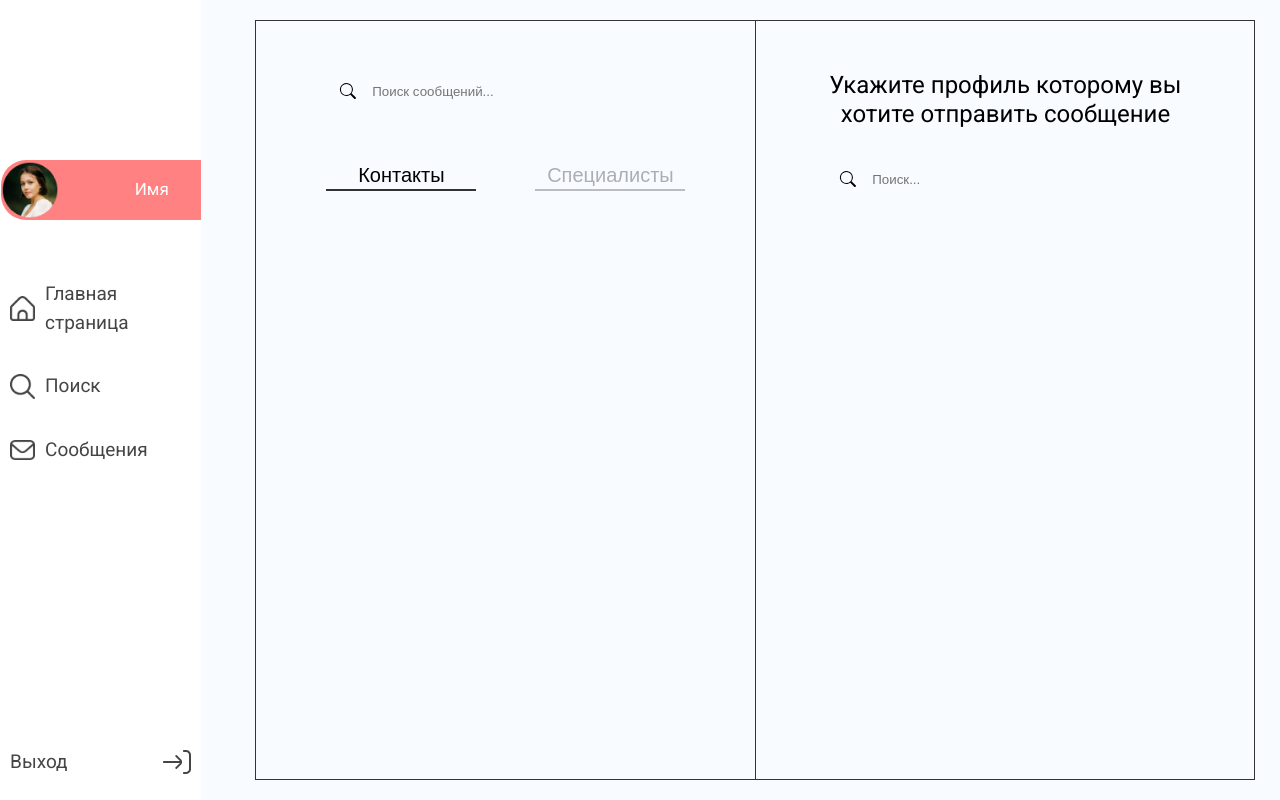
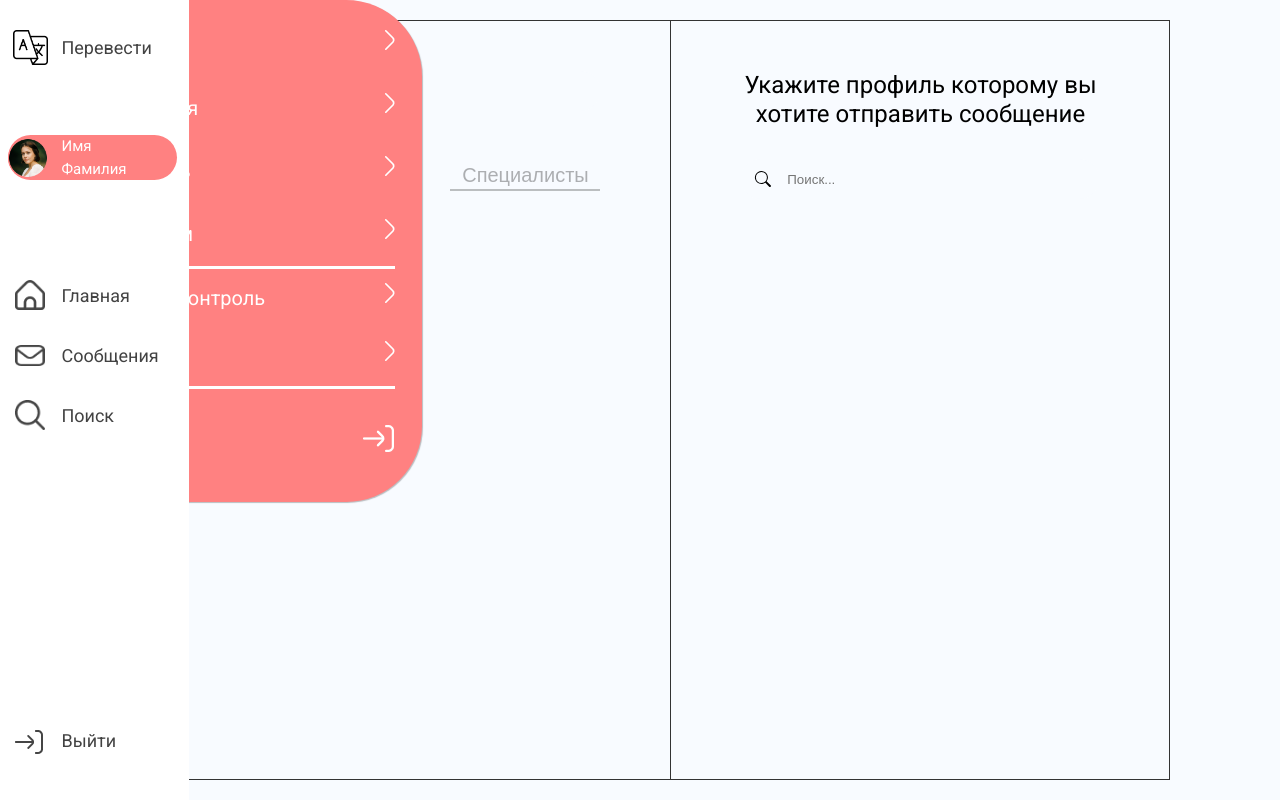
Before and after one commit to EaleksS/nextjs-project, a Next.js app: page /message in a window 1280 px wide. Built offline with nearby package versions, Linux system fonts and the light colour scheme.

Commit message:
Навбар

```diff
--- a/src/Components/MainPage/Carucel/Carucel.module.scss
+++ b/src/Components/MainPage/Carucel/Carucel.module.scss
@@ -1,5 +1,5 @@
 .container {
-  width: 920px;
+  width: 70%;
   height: 80px;
   display: flex;
   background-color: #f8fbff;
@@ -14,7 +14,7 @@
 }
 
 .arrow_cont {
-  width: 920px;
+  width: 70%;
   height: 80px;
   display: flex;
   justify-content: space-between;
--- a/src/Components/MainPage/Header/Header.module.scss
+++ b/src/Components/MainPage/Header/Header.module.scss
@@ -18,6 +18,7 @@
 
 .settings_container {
   height: 5%;
+  z-index: 1;
   width: 29px;
   display: flex;
   flex-direction: column;
--- a/src/Components/MainPage/OptionsForUser/OptionsForUser.tsx
+++ b/src/Components/MainPage/OptionsForUser/OptionsForUser.tsx
@@ -8,7 +8,6 @@ import { AnimatePresence, motion } from "framer-motion";
 
 type Props = {
   menu: boolean;
-  className: ReactNode;
 };
 
 const OptionsForUser = (props: Props) => {
@@ -22,7 +21,7 @@ const OptionsForUser = (props: Props) => {
             animate={{ x: 0, opacity: 1 }}
             exit={{ x: -20, opacity: 0 }}
             transition={{ duration: 0.5 }}
-            className={`${styles.navbar_container} ${props.className}`}
+            className={`${styles.navbar_container}`}
           >
             <div className={styles.top_container}>
               <div>
--- a/src/Components/MainPage/SettingsProfile/SettingsProfile.module.scss
+++ b/src/Components/MainPage/SettingsProfile/SettingsProfile.module.scss
@@ -1,5 +1,9 @@
 .settings_container {
   width: 20%;
+  position: fixed;
+  top: 0;
+  right: 0;
   height: 90vh;
   background-color: red;
+  margin-top: 90px;
 }
--- a/src/Components/NavBar/NavBar.module.scss
+++ b/src/Components/NavBar/NavBar.module.scss
@@ -1,24 +1,147 @@
 .navbar_container {
-  width: 22%;
+  width: 5%;
   height: 100vh;
+  display: flex;
+  flex-direction: column;
+  align-items: center;
 }
 
-.find_container {
-  width: 100%;
-  height: 90px;
-  margin-top: 5px;
-  display: flex;
-  justify-content: flex-end;
+.translate_container {
+  margin-top: 30px;
+  cursor: pointer;
 }
 
-.img {
-  width: 74px;
-  height: 72px;
+.line {
+  width: 4.2%;
+  opacity: 0;
+  height: 45px;
+  position: absolute;
+  background-color: #ff8181;
+  border-radius: 25px 0 0 25px;
 }
 
-.navbar_container_content {
-  width: 87%;
-  margin-top: 160px;
+.profile_container {
+  margin-left: 10px;
+  display: flex;
+  align-items: center;
+  margin-top: 70px;
+  width: 90%;
+  height: 45px;
+  img {
+    z-index: 11;
+  }
+}
+
+.nav_container {
+  margin-top: 100px;
+  height: 150px;
+  display: flex;
+  flex-direction: column;
+  justify-content: space-between;
+  .home_img {
+    width: 30px;
+    height: 30px;
+  }
+  .find_img {
+    width: 30px;
+    height: 30px;
+  }
+  .message_img {
+    width: 30px;
+    height: 21px;
+  }
+}
+
+.exit_container {
+  margin-top: 300px;
+}
+
+.navbar_infos_container {
+  width: 0%;
+  height: 100vh;
+  position: absolute;
+  background-color: rgb(255, 255, 255);
+  margin-left: 4.8%;
+  z-index: 13131;
+  // background-color: blue;
+}
+
+.translate_cont {
+  margin-top: 30px;
+  height: 35px;
+  display: flex;
+  align-items: center;
+  color: rgb(66, 66, 66);
+  font-size: 18px;
+  font-weight: 500;
+  opacity: 0;
+}
+
+.profile_cont {
+  opacity: 0;
+  background-color: #ff8181;
+  border-radius: 0 25px 25px 0;
+  height: 45px;
+  width: 90%;
+  cursor: pointer;
+  margin-top: 70px;
+  display: flex;
+  flex-direction: column;
+  justify-content: center;
+  p {
+    color: rgb(255, 255, 255);
+    font-size: 15px;
+    font-weight: 500;
+  }
+}
+
+.nav_cont {
+  opacity: 0;
+  margin-top: 100px;
+  height: 150px;
+  display: flex;
+  flex-direction: column;
+  justify-content: space-between;
+  .home {
+    height: 30px;
+    color: rgb(66, 66, 66);
+    font-size: 18px;
+    font-weight: 500;
+    display: flex;
+    align-items: center;
+  }
+  .find {
+    height: 30px;
+    color: rgb(66, 66, 66);
+    font-size: 18px;
+    font-weight: 500;
+    display: flex;
+    align-items: center;
+  }
+  .message {
+    height: 21px;
+    color: rgb(66, 66, 66);
+    font-size: 18px;
+    font-weight: 500;
+    display: flex;
+    align-items: center;
+  }
+}
+
+.exit_cont {
+  opacity: 0;
+  margin-top: 300px;
+  display: flex;
+  height: 20px;
+  align-items: center;
+  color: rgb(66, 66, 66);
+  font-size: 18px;
+  font-weight: 500;
+}
+
+.exit_img {
+  display: flex;
+  align-items: center;
 }
 
 .mobile_nav {
@@ -60,87 +183,3 @@
     }
   }
 }
-
-.profile {
-  display: flex;
-  width: 100%;
-  margin-bottom: 10px;
-  justify-content: flex-end;
-  .profile_container {
-    width: 200px;
-    display: flex;
-    cursor: pointer;
-    justify-content: space-between;
-    align-items: center;
-    border-radius: 25px 0 0 25px;
-    height: 60px;
-    background-color: #ff8181;
-    img {
-      height: 58px;
-      width: 58px;
-    }
-    .profile_name {
-      display: flex;
-      color: white;
-      flex-direction: column;
-      justify-content: center;
-      font-weight: 400;
-      font-size: 17px;
-      margin-right: 32px;
-      align-items: center;
-    }
-  }
-}
-
-.navigation_container {
-  align-items: center;
-  display: flex;
-  margin-top: 30%;
-  height: 62vh;
-  flex-direction: column;
-  justify-content: space-between;
-}
-
-.cont_nav {
-  width: 90%;
-  display: flex;
-  height: 23vh;
-  flex-direction: column;
-  justify-content: space-between;
-}
-
-.go_out_cont {
-  width: 90%;
-  display: flex;
-  font-size: 19px;
-  color: #454545;
-  cursor: pointer;
-  justify-content: space-between;
-}
-
-.content_nav {
-  display: flex;
-  p {
-    text-decoration: none;
-  }
-  align-items: center;
-  font-size: 19px;
-  cursor: pointer;
-  color: #454545;
-  img {
-    margin-right: 10px;
-  }
-}
-
-.go_out_img {
-  display: flex;
-  align-items: center;
-}
-
-.line {
-  width: 100%;
-  height: 60px;
-  z-index: 1;
-  margin-top: 160px;
-  background-color: #ff8181;
-}
--- a/src/Components/NavBar/NavBar.tsx
+++ b/src/Components/NavBar/NavBar.tsx
@@ -6,6 +6,7 @@ import find from "../../Assets/images/find.png";
 import message from "../../Assets/images/message.png";
 import arrow from "../../Assets/images/go out/arrow.png";
 import door from "../../Assets/images/go out/door.png";
+import translateImg from "../../Assets/images/translate.png";
 import Link from "next/link";
 import { AnimatePresence, motion } from "framer-motion";
 
@@ -32,83 +33,113 @@ const NavBar = (props: Props) => {
           </div>
         </div>
       </div>
-      <div className={styles.navbar_container}>
-        <div style={{ width: "100%", display: "flex" }}>
-          <div className={styles.navbar_container_content}>
-            <div className={styles.profile}>
       <div
-                className={styles.profile_container}
-                onClick={() => {
-                  setMenu(!menu);
+        className={styles.navbar_container}
+        onMouseEnter={() => {
+          setMenu(true);
         }}
       >
-                <Image src={profileImg} alt="" />
-                <div className={styles.profile_name}>
-                  <p>Имя</p>
+        <div className={styles.translate_container}>
+          <Image
+            src={translateImg}
+            alt=""
+            style={{ width: "35px", height: "35px" }}
+          />
         </div>
-              </div>
+        <div className={styles.profile_container}>
+          {menu && (
+            <AnimatePresence>
+              <motion.div
+                animate={{
+                  transition: { delay: 1, duration: 0.3 },
+                  opacity: 1,
+                }}
+                className={styles.line}
+              />
+            </AnimatePresence>
+          )}
+          <Image
+            src={profileImg}
+            alt=""
+            style={{ width: "40px", height: "40px" }}
+          />
         </div>
         <div className={styles.navigation_container}>
-              <div className={styles.cont_nav}>
-                <Link href="/" style={{ textDecoration: "none" }}>
-                  <div className={styles.content_nav}>
-                    <Image
-                      src={home}
-                      alt=""
-                      style={{ width: "25px", height: "25px" }}
-                    />
-                    Главная страница
+          <div className={styles.nav_container}>
+            <Image src={home} alt="" className={styles.home_img} />
+            <Image src={message} alt="" className={styles.message_img} />
+            <Image src={find} alt="" className={styles.find_img} />
           </div>
-                </Link>
-                <div className={styles.content_nav}>
-                  <Image
-                    src={find}
-                    alt=""
-                    style={{ width: "25px", height: "25px" }}
-                  />
-                  Поиск
-                </div>
-                <Link href="/message" style={{ textDecoration: "none" }}>
-                  <div className={styles.content_nav}>
-                    <Image
-                      src={message}
-                      alt=""
-                      style={{ width: "25px", height: "20px" }}
-                    />
-                    <p>Сообщения</p>
-                  </div>
-                </Link>
-              </div>
-              <div className={styles.go_out_cont}>
-                Выход
-                <div className={styles.go_out_img}>
+          <div className={styles.exit_container}>
+            <div className={styles.exit_img}>
               <Image src={arrow} alt="" />
               <Image src={door} alt="" />
             </div>
           </div>
         </div>
       </div>
-          <div
-            style={{
-              width: "13%",
-              backgroundColor: "#f8fbff",
-              height: "100vh",
-            }}
-          >
       {menu && (
         <AnimatePresence>
           <motion.div
-                  initial={{ x: -20, opacity: 0 }}
-                  animate={{ x: 0, opacity: 1 }}
-                  exit={{ x: -20, opacity: 0 }}
-                  transition={{ duration: 0.5 }}
-                  className={styles.line}
-                />
+            animate={{
+              transition: { duration: 0.4 },
+              width: "10%",
+            }}
+            className={styles.navbar_infos_container}
+          >
+            <motion.div
+              animate={{
+                transition: { delay: 0.5, duration: 0.3 },
+                opacity: 1,
+              }}
+              className={styles.translate_cont}
+            >
+              <p>Перевести</p>
+            </motion.div>
+            <motion.div
+              animate={{
+                transition: { delay: 0.4, duration: 0.3 },
+                opacity: 1,
+              }}
+              className={styles.profile_cont}
+            >
+              <p>Имя</p>
+              <p>Фамилия</p>
+            </motion.div>
+            <motion.div
+              animate={{
+                transition: { delay: 0.5, duration: 0.24 },
+                opacity: 1,
+              }}
+              className={styles.nav_cont}
+            >
+              <div className={styles.home}>Главная</div>
+              <div className={styles.message}>Сообщения</div>
+              <div className={styles.find}>Поиск</div>
+            </motion.div>
+            <motion.div
+              animate={{
+                transition: { delay: 0.5, duration: 0.3 },
+                opacity: 1,
+              }}
+              className={styles.exit_cont}
+            >
+              Выйти
+            </motion.div>
+          </motion.div>
         </AnimatePresence>
       )}
-          </div>
-        </div>
-      </div>
+      <div
+        onMouseEnter={() => {
+          setMenu(false);
+        }}
+        style={{
+          width: "85%",
+          height: "100vh",
+          position: "absolute",
+          marginLeft: "15%",
+        }}
+      />
     </>
   );
 };
--- a/src/styles/Main.module.scss
+++ b/src/styles/Main.module.scss
@@ -12,7 +12,7 @@
 }
 
 .content {
-  width: 100%;
+  width: 90%;
   display: flex;
 }
 
@@ -27,6 +27,7 @@
 
 .content_container {
   width: 80%;
+  margin-left: 7%;
 }
 
 .settings_container {
```
Also changed, not shown: src/pages/main.tsx (+14 -16 lines), src/Assets/images/translate.png (added). Lines whose indentation alone changed are shown as unchanged.
